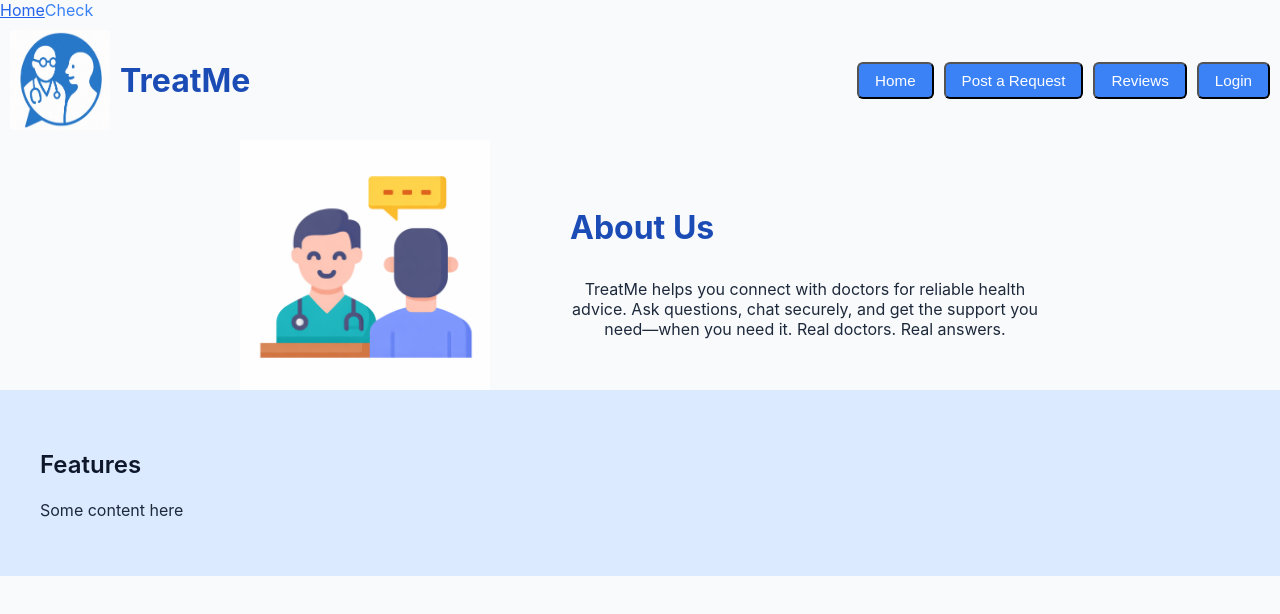
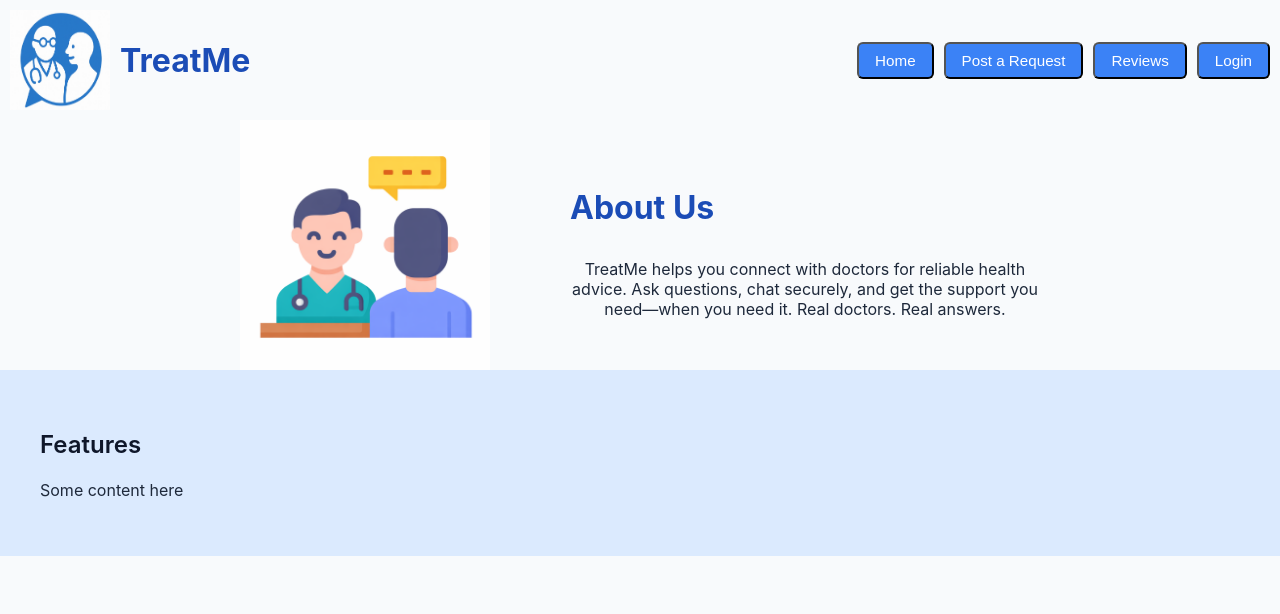
Before and after one commit to vytcka/Doctor-patient-app, a React (Create React App) app in the folder client/: page / in a window 1280 px wide. Shown: the top 614 px of the page. Built offline with nearby package versions, Linux system fonts and the light colour scheme.

Commit message:
added routes for button paths: blank pages for reviews, post request, login

```diff
--- a/client/src/App.js
+++ b/client/src/App.js
@@ -1,19 +1,21 @@
 import { BrowserRouter, Routes, Route, Link } from "react-router-dom";
 import Home from "./Home";
 import Check from "./Check";
+import PostRequest from './PostRequest';
+import Reviews from './Reviews';
+import Login from './Login';
+
 
 function App() {
   return (
     <BrowserRouter>
-
-      <nav>
-        <Link to="/">Home</Link>
-        <Link to="/Check">Check</Link>
-      </nav>
-
       <Routes>
         <Route path="/" element={<Home />} />
         <Route path="/Check" element={<Check />} />
+        <Route path="/post-request" component={PostRequest} />
+        <Route path="/reviews" component={Reviews} />
+        <Route path="/login" component={Login} />
+
       </Routes>
 
     </BrowserRouter>
--- a/client/src/Home.js
+++ b/client/src/Home.js
@@ -1,4 +1,5 @@
 import { useEffect, useState } from 'react';
+import { Link } from 'react-router-dom';
 import myImage from './Homepage1.png';
 import myImage2 from './Homepage2.png';
 import Icon from './LogoIcon.png';
@@ -12,10 +13,18 @@ function Home() {
           <div style={{ fontSize: "2rem", color: "#1b4cb6", fontWeight: "bold" }}>TreatMe</div>
         </div>
         <div style={{ display: "flex", gap: "10px" }}>
-          <button style={{ backgroundColor: "#3b82f6", color: "white" }}>Home</button>
-          <button style={{ backgroundColor: "#3b82f6", color: "white" }}>Post a Request</button>
-          <button style={{ backgroundColor: "#3b82f6", color: "white" }}>Reviews</button>
-          <button style={{ backgroundColor: "#3b82f6", color: "white" }}>Login</button>
+          <Link to="/" style={{ textDecoration: "none" }}>
+            <button style={{ backgroundColor: "#3b82f6", color: "white" }}>Home</button>
+          </Link>
+          <Link to="/post-request" style={{ textDecoration: "none" }}>
+            <button style={{ backgroundColor: "#3b82f6", color: "white" }}>Post a Request</button>
+          </Link>
+          <Link to="/reviews" style={{ textDecoration: "none" }}>
+            <button style={{ backgroundColor: "#3b82f6", color: "white" }}>Reviews</button>
+          </Link>
+          <Link to="/login" style={{ textDecoration: "none" }}>
+            <button style={{ backgroundColor: "#3b82f6", color: "white" }}>Login</button>
+          </Link>
         </div>
       </div>
 
```
Also changed, not shown: client/src/Login.js (added), client/src/PostRequest.js (added), client/src/Reviews.js (added).
